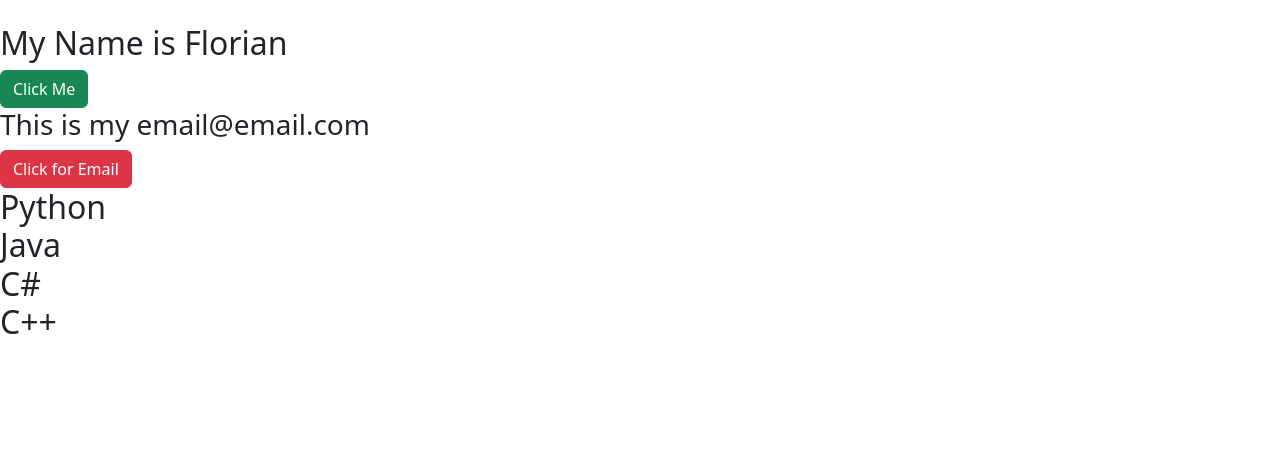
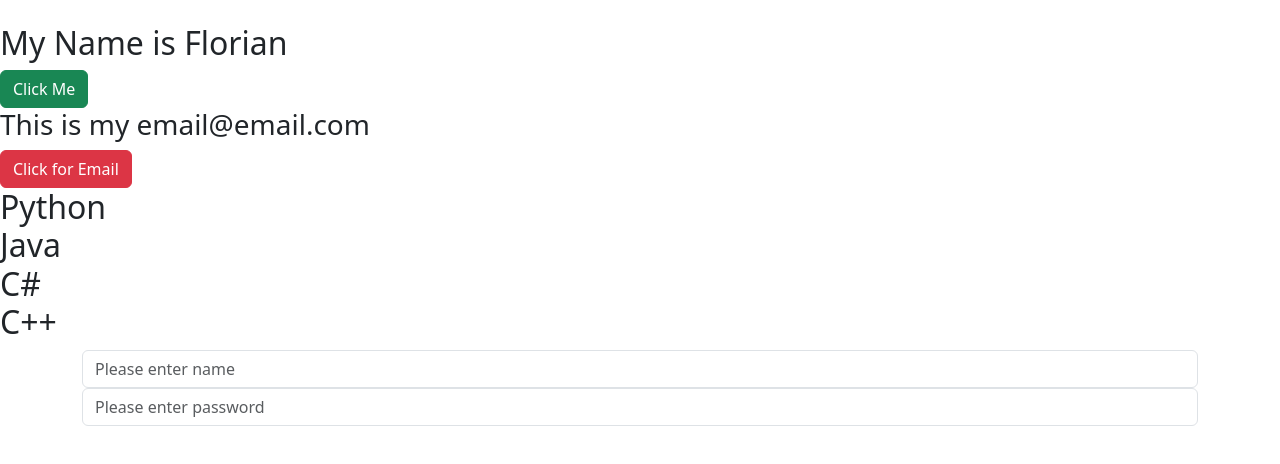
Before and after one commit to fgit-24/pp5-frontend, a React (Create React App) app in the folder frontend/: page / in a window 1280 px wide. Shown: the top 464 px of the page. Built offline with nearby package versions, Linux system fonts and the light colour scheme.

Commit message:
Create input fields for password and name

```diff
--- a/frontend/src/App.js
+++ b/frontend/src/App.js
@@ -4,6 +4,7 @@ import FirstComponent from "./components/FirstComponent";
 import ClassA from "./components/ClassA";
 // import StateExample from "./components/StateExample";
 import MapFunc from "./components/MapFunc";
+import Forms from "./components/Forms";
 
 function App() {
   return (
@@ -12,6 +13,7 @@ function App() {
       <ClassA email="email@email.com" />
       {/* <StateExample /> */}
       <MapFunc names={["Python", "Java", "C#", "C++"]} />
+      <Forms />
     </>
   );
 }
--- a/frontend/src/components/Forms.js
+++ b/frontend/src/components/Forms.js
@@ -9,6 +9,11 @@ class Forms extends Component {
           className="form-control"
           placeholder="Please enter name"
         ></input>
+        <input
+          type="text"
+          className="form-control"
+          placeholder="Please enter password"
+        ></input>
       </div>
     );
   }
```
